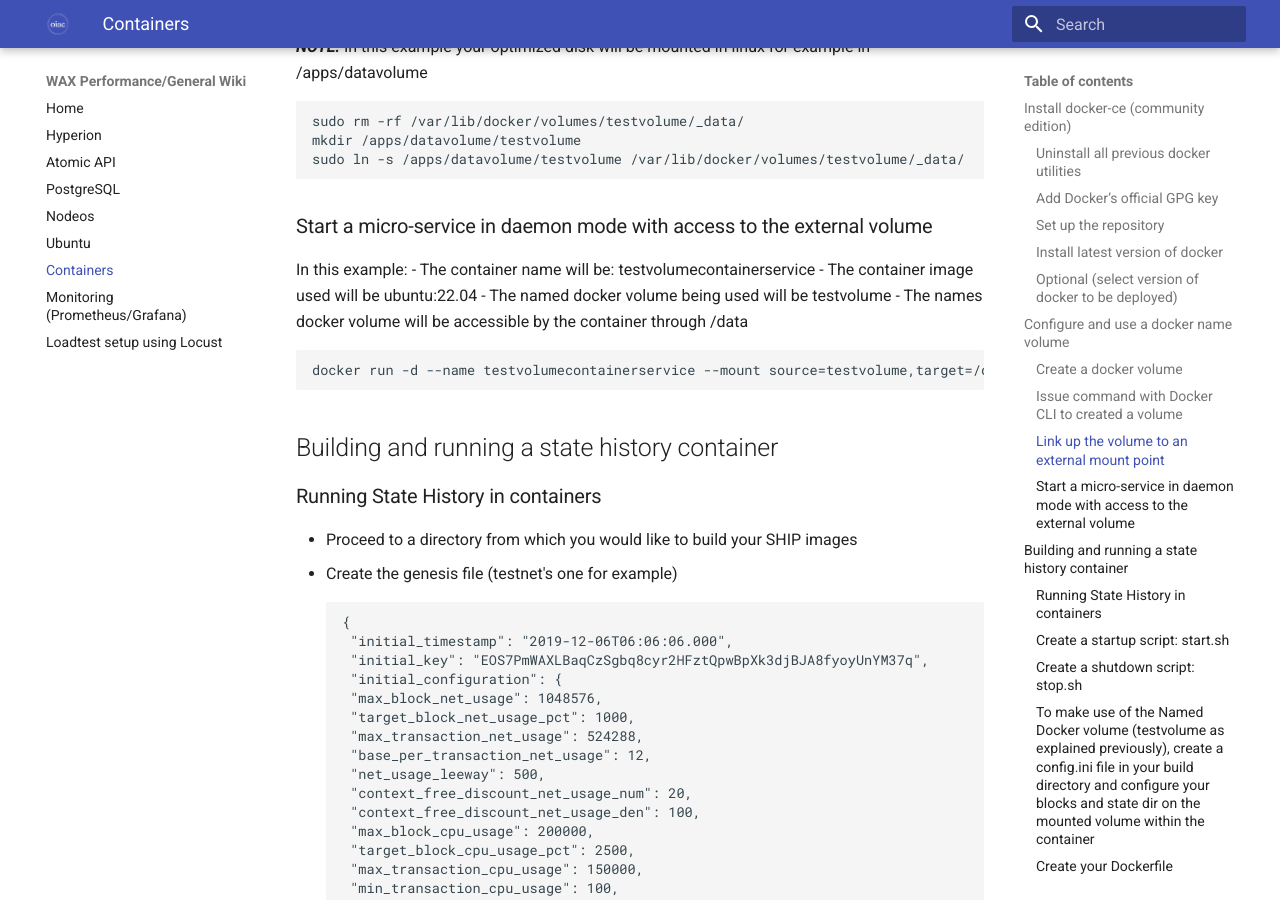
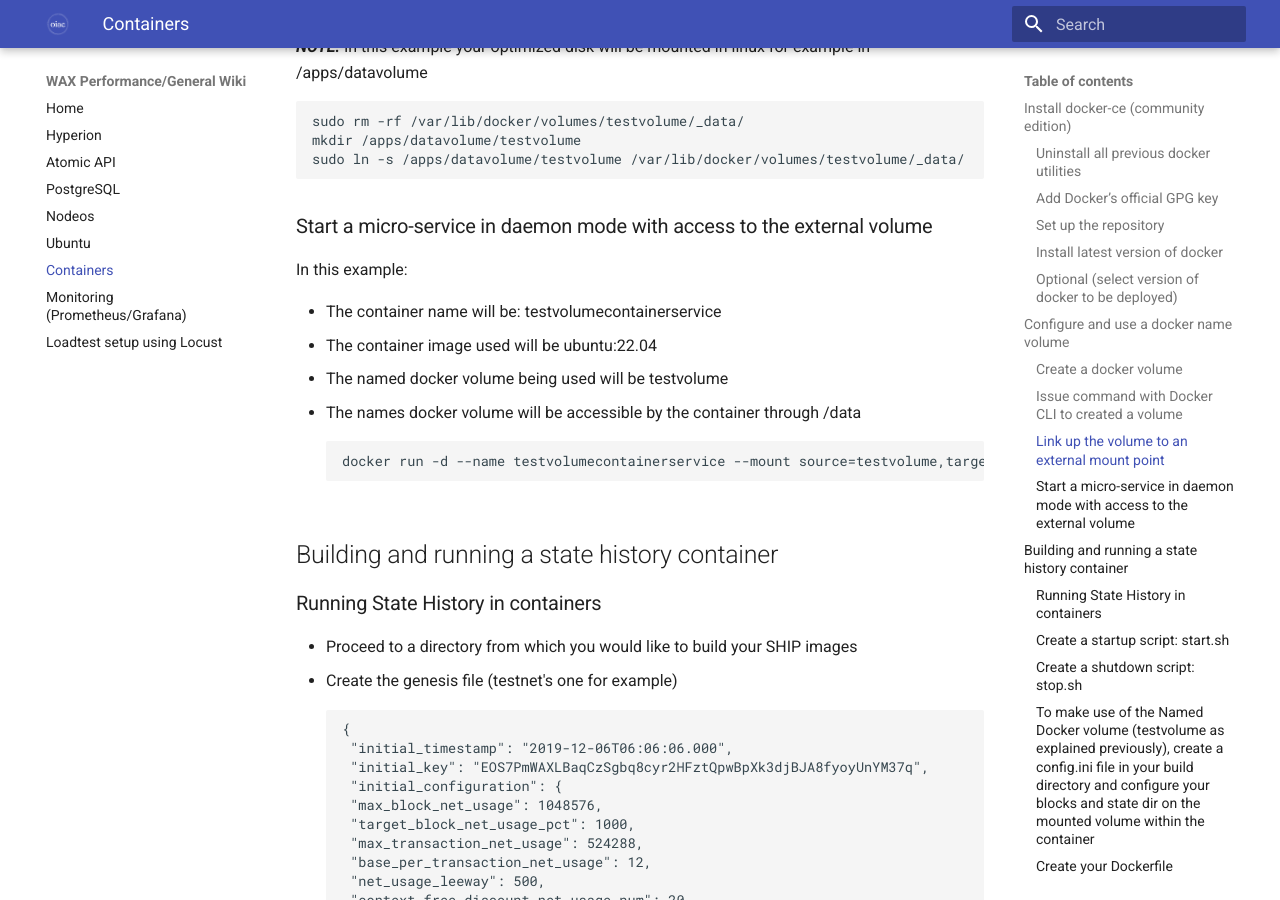
Before and after one commit to oneinacillian/wiki, an MkDocs documentation site: the page built from docs/containers.md, in a window 1280 px wide and 900 px high, scrolled down 2007 px. Built offline with MkDocs 1.6.1 and Material for MkDocs 9.7.7, drawn with Linux system fonts in a browser that asks for light colours; some of the changed text lies outside the part shown.

Commit message:
reformatting

````diff
--- a/docs/containers.md
+++ b/docs/containers.md
@@ -63,6 +63,7 @@ sudo ln -s /apps/datavolume/testvolume /var/lib/docker/volumes/testvolume/_data/
 ```
 ### Start a micro-service in daemon mode with access to the external volume
 In this example:
+
 - The container name will be: testvolumecontainerservice
 - The container image used will be ubuntu:22.04
 - The named docker volume being used will be testvolume
@@ -161,7 +162,7 @@ RUN apt-get update && apt -y install git && git clone https://github.com/worldwi
 COPY config.ini genesis.json start.sh stop.sh /apps/waxdata/
 RUN chmod +x /apps/waxdata/start.sh && chmod +x /apps/waxdata/stop.sh
 ```
-- Execute your build command
+Execute your build command
 ```
 docker built -t yourrepo:yourtag -f ./yourdockerfile .
 ```
````
